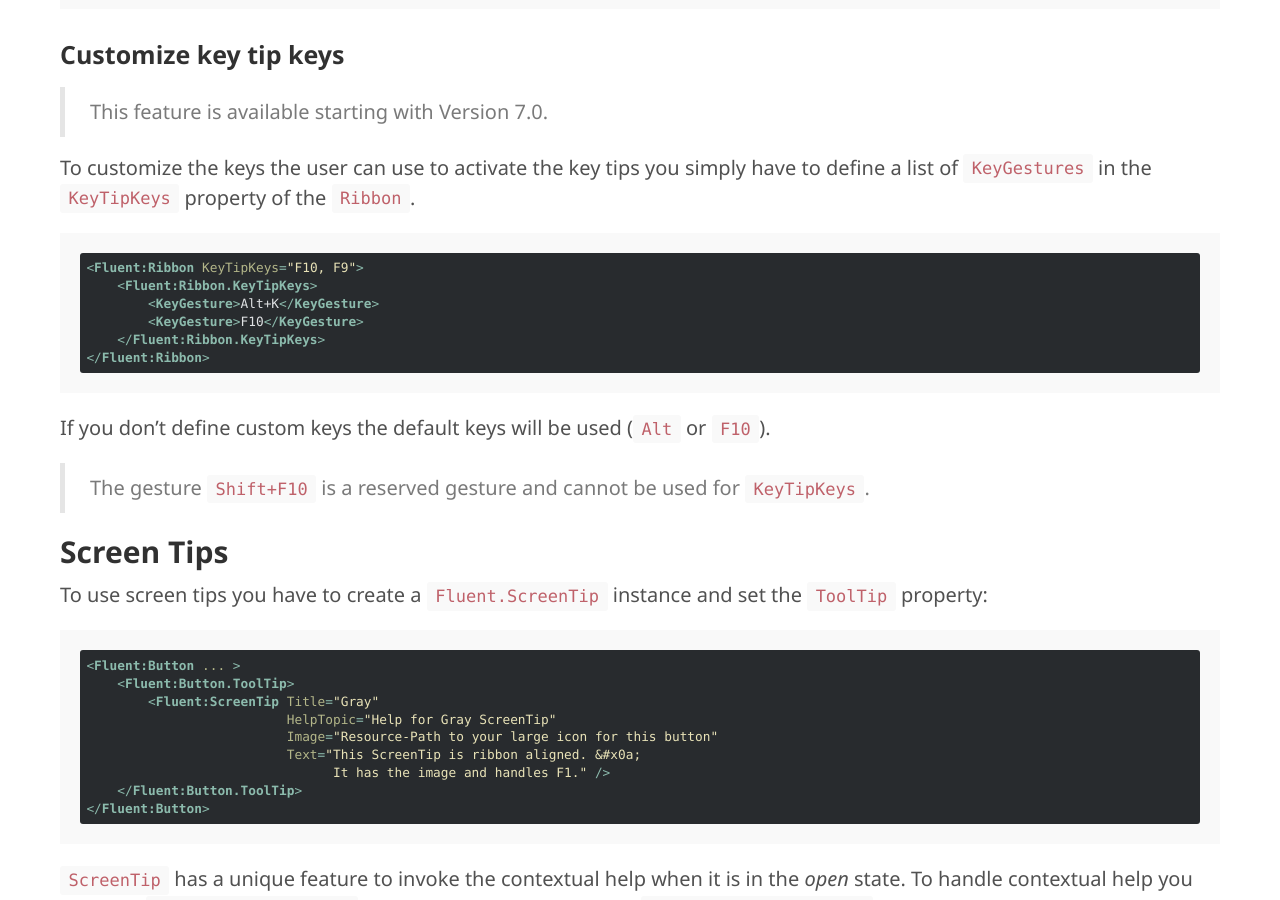
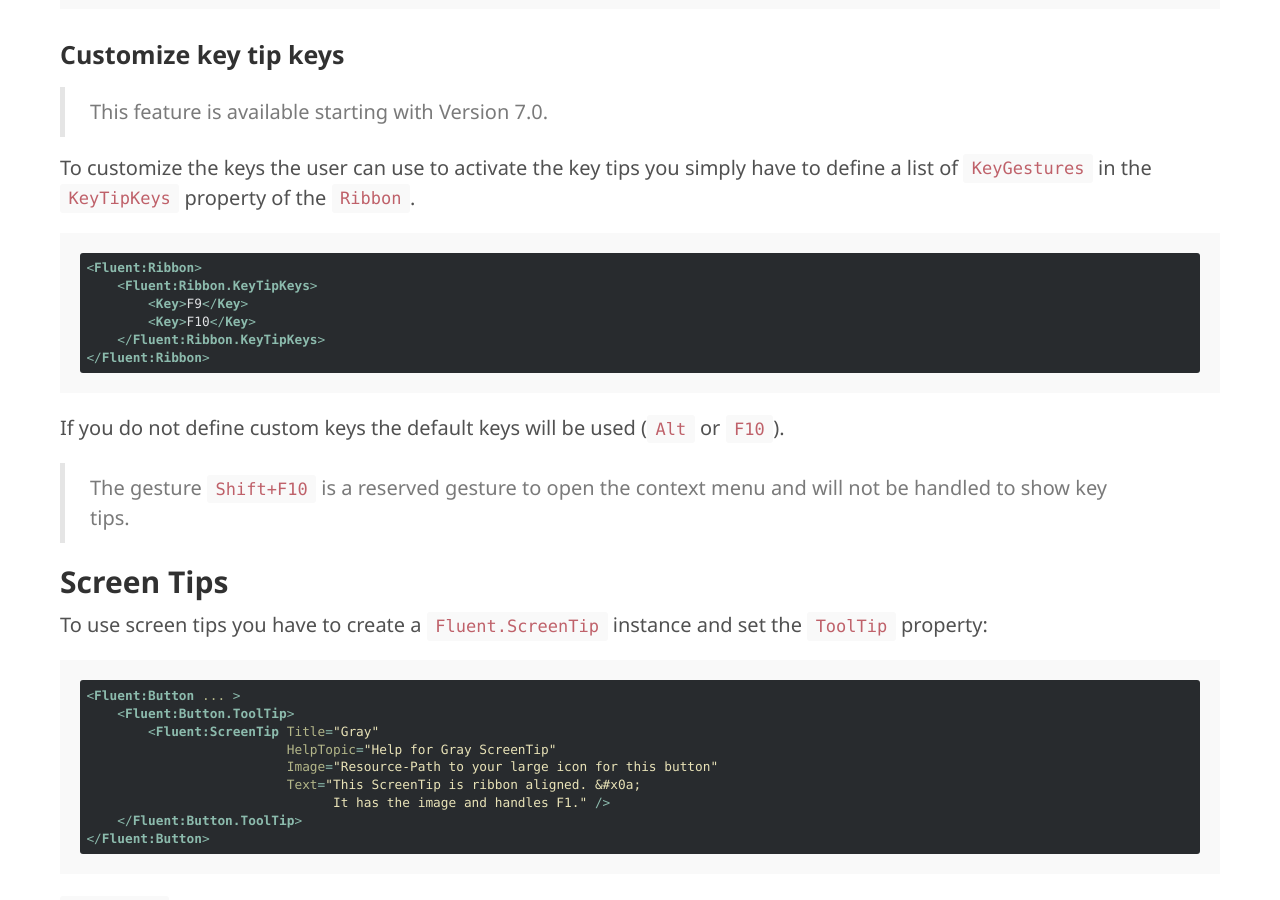
Before and after one commit to fluentribbon/fluentribbon.github.io, a Jekyll site: the page built from documentation/controls/keytip.md, in a window 1280 px wide and 900 px high, scrolled down 1232 px. Built offline with Jekyll 4.4.1, drawn with Linux system fonts in a browser that asks for light colours.

Commit message:
Updating keytip documentation

````diff
--- a/documentation/controls/keytip.md
+++ b/documentation/controls/keytip.md
@@ -62,17 +62,17 @@ Property                    | Description
 To customize the keys the user can use to activate the key tips you simply have to define a list of `KeyGestures` in the `KeyTipKeys` property of the `Ribbon`.
 
 ```xaml
-<Fluent:Ribbon KeyTipKeys="F10, F9">
+<Fluent:Ribbon>
     <Fluent:Ribbon.KeyTipKeys>
-        <KeyGesture>Alt+K</KeyGesture>
-        <KeyGesture>F10</KeyGesture>
+        <Key>F9</Key>
+        <Key>F10</Key>
     </Fluent:Ribbon.KeyTipKeys>
 </Fluent:Ribbon>
 ```
 
-If you don't define custom keys the default keys will be used (`Alt` or `F10`).
+If you do not define custom keys the default keys will be used (`Alt` or `F10`).
 
-> The gesture `Shift+F10` is a reserved gesture and cannot be used for `KeyTipKeys`.
+> The gesture `Shift+F10` is a reserved gesture to open the context menu and will not be handled to show key tips.
 
 ## Screen Tips
 
````
